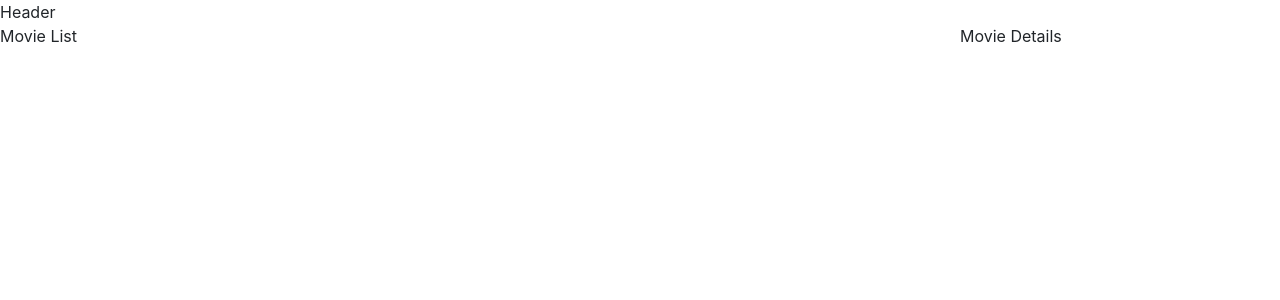
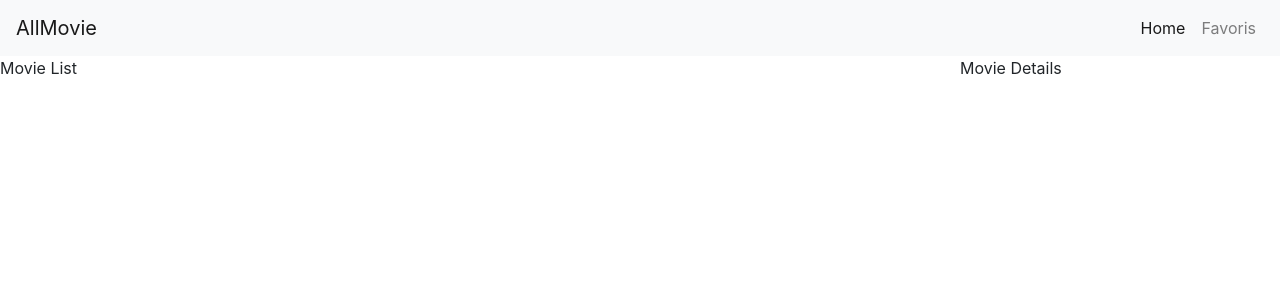
Before and after one commit to FullStackUp/movies, a React (Create React App) app: page / in a window 1280 px wide. Shown: the top 300 px of the page. Built offline with nearby package versions, Linux system fonts and the light colour scheme.

Commit message:
Setting up the Header component

```diff
--- a/src/components/header/Header.js
+++ b/src/components/header/Header.js
@@ -2,6 +2,29 @@ import React, { Component } from "react";
 
 export default class Header extends Component {
   render() {
-    return <header>Header</header>;
+    return (
+      <header className="navbar navbar-expand-sm navbar-light bg-light">
+        <a className="navbar-brand" href="/">
+          AllMovie
+        </a>
+        <button className="navbar-toggler">
+          <span className="navbar-toggler-icon"></span>
+        </button>
+        <div className="collapse navbar-collapse">
+          <ul className="navbar-nav ml-auto">
+            <li className="nav-item active">
+              <a className="nav-link" href="/">
+                Home
+              </a>
+            </li>
+            <li className="nav-item">
+              <a className="nav-link" href="/">
+                Favoris
+              </a>
+            </li>
+          </ul>
+        </div>
+      </header>
+    );
   }
 }
```
